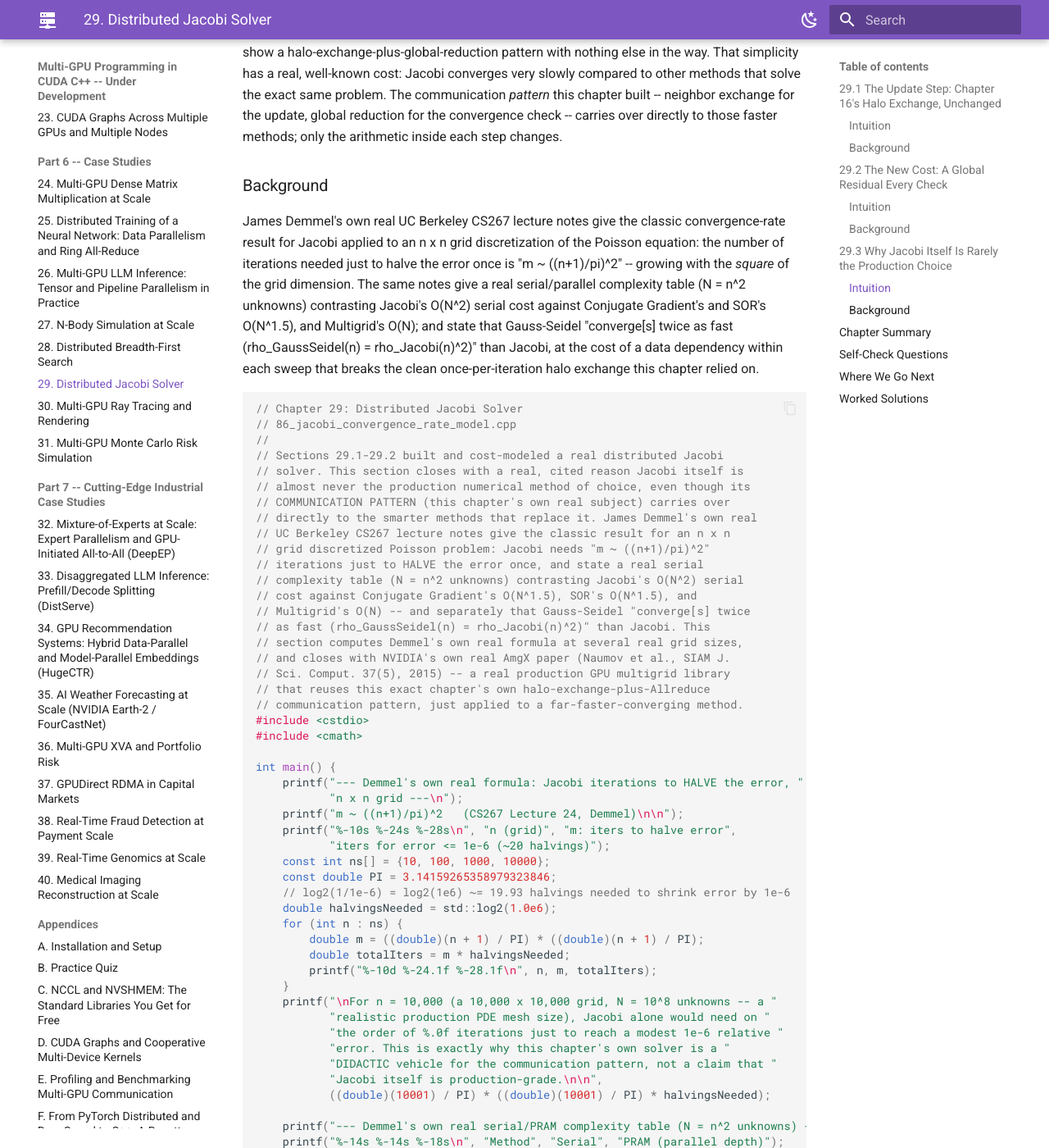
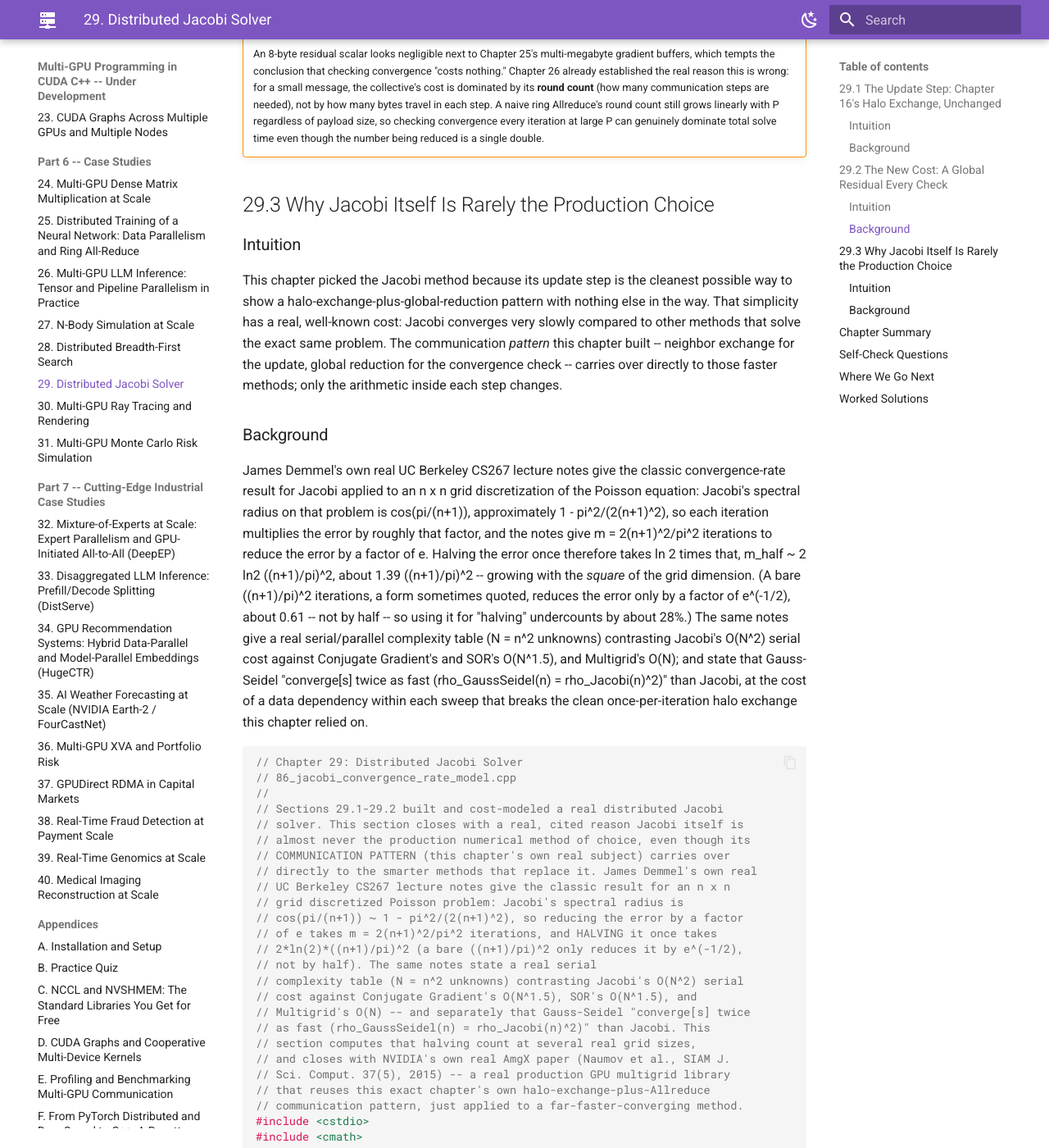
Before and after one commit to MaximumBeings/multi_gpu_cuda_from_scratch, an MkDocs documentation site: the page built from docs/part6/29-distributed-jacobi-solver.md, in a window 1280 px wide and 1400 px high, scrolled down 10547 px. Shown: the whole window at 82% size. Built offline with MkDocs 1.6.1 and Material for MkDocs 9.7.7, drawn with Linux system fonts in a browser that asks for light colours; some of the changed text lies outside the part shown.

Commit message:
Ch29: fix NVIDIA jacobi.cpp periodicity, Jacobi halving formula, Ch25 citation
29.1: NVIDIA's jacobi.cpp neighbors wrap around (periodic in y); Ch16 and
this chapter are non-periodic -- prose and file 84 comment now say so.
29.2: halving the error takes 2ln2((n+1)/pi)^2 iterations, not
((n+1)/pi)^2; file 86 and its locked table recomputed (~1.386x higher).
Drops the citation of Chapter 25's (now-fixed) one-bit mismatch; Ch29's own
partial-sum mismatch stands on its own. 29.4: adds H1, drops unused
Theorem 1.10 citation.

Co-Authored-By: Claude Opus 5.5 <noreply@anthropic.com>
Claude-Session: https://claude.ai/code/session_01SjVZiZafTBfUu7vxGWXekF

````diff
--- a/docs/part6/29-distributed-jacobi-solver.md
+++ b/docs/part6/29-distributed-jacobi-solver.md
@@ -1,6 +1,8 @@
+# Chapter 29: Distributed Jacobi Solver
+
 **What you will understand after reading this chapter:** why solving a linear system with the Jacobi iterative method, distributed across many devices, needs almost exactly the same halo exchange this book built in Chapter 16 for a plain stencil update -- and exactly one genuinely new ingredient on top of it: a global residual-norm reduction to decide when the solver is done. You will see that new ingredient built, verified, and cost-modeled, including a real floating-point subtlety it introduces that the halo exchange itself does not have.
 
-**What you need to know first:** Chapter 16's row-strip domain decomposition and fixed top/bottom halo exchange; Chapter 8's caution about floating-point reduction order; Chapter 9's ring collective round-count model; Chapter 11's ring-vs-tree contrast; Chapter 25's own real one-bit floating-point mismatch inside a collective.
+**What you need to know first:** Chapter 16's row-strip domain decomposition and fixed top/bottom halo exchange; Chapter 8's caution about floating-point reduction order; Chapter 9's ring collective round-count model; Chapter 11's ring-vs-tree contrast.
 
 ---
 
@@ -36,7 +38,7 @@ Picture a distributed 2D grid again, split into horizontal strips, one strip per
 
 ### Background
 
-NVIDIA's own real MPI Jacobi solver (`multi-gpu-programming-models/mpi/jacobi.cpp`) computes the same fixed neighbor pair Chapter 16 used:
+NVIDIA's own real MPI Jacobi solver (`multi-gpu-programming-models/mpi/jacobi.cpp`) uses the same row-strip, top/bottom-only halo exchange shape Chapter 16 used -- with one real difference in how it picks neighbors:
 
 ```
 const int top = rank > 0 ? rank - 1 : (size - 1);
@@ -49,16 +51,21 @@ MPI_CALL(MPI_Sendrecv(a_new + (iy_end - 1) * nx, nx, MPI_REAL_TYPE, bottom, 0,
                       MPI_STATUS_IGNORE));
 ```
 
-This file's own host-side simulation builds the same shape: P ranks, each owning a contiguous row-strip of a discretized 2D Poisson grid (interior size NY x NX, constant forcing term, zero Dirichlet boundary), exchanging only top/bottom halo rows every iteration, for a fixed 40 iterations. It then checks the assembled distributed grid against a single-process reference **exactly**, cell by cell -- because, exactly as in Chapter 16, each cell's own update touches the same four old neighbor values in the same fixed order regardless of how the grid happens to be partitioned. It goes one step further than Chapter 16 did: it also computes the *global residual norm* two different ways -- once as a single flat pass over the whole grid (the reference), and once as P separate per-rank partial sums that are only combined at the very end (modeling `MPI_Allreduce(..., MPI_SUM, ...)`, the real call in NVIDIA's own `jacobi.cpp`) -- to check whether that reduction is *also* exact, the way the grid update itself is.
+Read the first two lines carefully: rank 0's `top` is `size - 1`, and the last rank's `bottom` is `(size - 1 + 1) % size = 0`. NVIDIA's neighbor computation wraps around, so the decomposition is *periodic* in y -- every rank, including the edge ranks, exchanges in both directions. Chapter 16's exchange, and this chapter's simulation below, are *non-periodic*: rank 0 has no top neighbor and the last rank has no bottom neighbor, so those edge ranks skip that side of the exchange and keep the fixed (Dirichlet) boundary row instead. The communication shape (one row up, one row down, every iteration) is the same; the boundary treatment is not, and porting either code to the other's problem means changing exactly those two lines.
+
+This file's own host-side simulation builds the same row-strip shape, non-periodically: P ranks, each owning a contiguous row-strip of a discretized 2D Poisson grid (interior size NY x NX, constant forcing term, zero Dirichlet boundary), exchanging only top/bottom halo rows every iteration, for a fixed 40 iterations. It then checks the assembled distributed grid against a single-process reference **exactly**, cell by cell -- because, exactly as in Chapter 16, each cell's own update touches the same four old neighbor values in the same fixed order regardless of how the grid happens to be partitioned. It goes one step further than Chapter 16 did: it also computes the *global residual norm* two different ways -- once as a single flat pass over the whole grid (the reference), and once as P separate per-rank partial sums that are only combined at the very end (modeling `MPI_Allreduce(..., MPI_SUM, ...)`, the real call in NVIDIA's own `jacobi.cpp`) -- to check whether that reduction is *also* exact, the way the grid update itself is.
 
 ```cpp
 // Chapter 29: Distributed Jacobi Solver
 // 84_distributed_jacobi_correctness_simulation.cpp
 //
 // Chapter 16's own row-strip domain decomposition and fixed top/bottom-only
-// halo exchange (matching NVIDIA's own real multi-GPU Jacobi example,
-// multi-gpu-programming-models/mpi/jacobi.cpp: "const int top = rank > 0 ?
-// rank - 1 : (size - 1); const int bottom = (rank + 1) % size;") apply
+// halo exchange (the same row-strip shape as NVIDIA's own multi-GPU Jacobi
+// example, multi-gpu-programming-models/mpi/jacobi.cpp -- although that
+// example's neighbors WRAP AROUND, "const int top = rank > 0 ? rank - 1 :
+// (size - 1); const int bottom = (rank + 1) % size;", i.e. periodic in y,
+// while this file, like Chapter 16, is non-periodic: edge ranks skip the
+// exchange on their outer side and keep the Dirichlet boundary) apply
 // almost unchanged to the classic Jacobi ITERATIVE METHOD for solving a
 // linear system (Saad, "Iterative Methods for Sparse Linear Systems", 2nd
 // ed., SIAM 2003, Ch.4 "Basic Iterative Methods") on a discretized 2D
@@ -74,8 +81,8 @@ This file's own host-side simulation builds the same shape: P ranks, each owning
 // as P separate per-rank partial sums later combined (modeling
 // MPI_Allreduce(..., MPI_SUM, ...), the real call in NVIDIA's own
 // jacobi.cpp) -- to check whether that reduction is ALSO bit-exact, or
-// whether it runs into the same floating-point non-associativity this
-// book's own Chapter 8 and Chapter 25 already found for other collectives.
+// whether it runs into the floating-point non-associativity Chapter 8
+// cautioned about.
 #include <cstdio>
 #include <vector>
 #include <cmath>
@@ -260,7 +267,7 @@ P      grid EXACT match?    residual norm (per-rank sums) norm match?
 12     YES                  1.3874786747088719           NO
 ```
 
-The grid itself matches bit-for-bit at every P, exactly as Chapter 16 predicted: the update step's communication pattern and per-cell arithmetic are unchanged by partitioning. But the residual norm does **not** match at P > 1 -- it differs in the last printed digit (`...088721` vs `...088719`). This is not a bug in this file; it is Chapter 8's own non-associativity caution and Chapter 25's own real one-bit mismatch, showing up again here for a completely different reason: summing P separate partial sums and then adding those partial sums together is a different sequence of rounding steps than summing the same values in one flat pass, even though the *set* of values and their *order* along the grid are identical. Section 29.2 explains why this is the real, structural difference between the halo exchange (exact regardless of P) and the residual Allreduce (not exact, in general, once P > 1).
+The grid itself matches bit-for-bit at every P, exactly as Chapter 16 predicted: the update step's communication pattern and per-cell arithmetic are unchanged by partitioning. But the residual norm does **not** match at P > 1 -- it differs in the last printed digit (`...088721` vs `...088719`). This is not a bug in this file; it is Chapter 8's own non-associativity caution showing up for real, and it stands on its own as a genuine example (Chapter 25's correctly-implemented ring all-reduce, by contrast, was bit-identical across replicas by construction -- there, the one-bit drift appeared only in a deliberately wrong contrast): summing P separate partial sums and then adding those partial sums together is a different sequence of rounding steps than summing the same values in one flat pass, even though the *set* of values and their *order* along the grid are identical. Section 29.2 explains why this is the real, structural difference between the halo exchange (exact regardless of P) and the residual Allreduce (not exact, in general, once P > 1).
 
 !!! warning "[COMMON TRAP] Assuming a distributed reduction is exact just because the underlying update was"
     Chapter 16's halo exchange and this chapter's update step are exact at every P because each cell's own arithmetic touches a *fixed, small set of operands in a fixed order*, and partitioning never changes that order. A global sum-reduction is different: partitioning changes *how the terms are grouped* before they're added, and floating-point addition is not associative -- `(a+b)+(c+d)` and `((a+b)+c)+d` can differ in their last bit even though both equal the same real number mathematically. Never assume a residual norm, loss value, or other reduced scalar will reproduce bit-for-bit across different rank counts; if exact reproducibility across P is a requirement (e.g., for a regression test), the reduction order itself must be fixed, not just the operand set.
@@ -438,7 +445,7 @@ This chapter picked the Jacobi method because its update step is the cleanest po
 
 ### Background
 
-James Demmel's own real UC Berkeley CS267 lecture notes give the classic convergence-rate result for Jacobi applied to an n x n grid discretization of the Poisson equation: the number of iterations needed just to halve the error once is "m ~ ((n+1)/pi)^2" -- growing with the *square* of the grid dimension. The same notes give a real serial/parallel complexity table (N = n^2 unknowns) contrasting Jacobi's O(N^2) serial cost against Conjugate Gradient's and SOR's O(N^1.5), and Multigrid's O(N); and state that Gauss-Seidel "converge[s] twice as fast (rho_GaussSeidel(n) = rho_Jacobi(n)^2)" than Jacobi, at the cost of a data dependency within each sweep that breaks the clean once-per-iteration halo exchange this chapter relied on.
+James Demmel's own real UC Berkeley CS267 lecture notes give the classic convergence-rate result for Jacobi applied to an n x n grid discretization of the Poisson equation: Jacobi's spectral radius on that problem is cos(pi/(n+1)), approximately 1 - pi^2/(2(n+1)^2), so each iteration multiplies the error by roughly that factor, and the notes give m = 2(n+1)^2/pi^2 iterations to reduce the error by a factor of e. Halving the error once therefore takes ln 2 times that, m_half ~ 2 ln2 ((n+1)/pi)^2, about 1.39 ((n+1)/pi)^2 -- growing with the *square* of the grid dimension. (A bare ((n+1)/pi)^2 iterations, a form sometimes quoted, reduces the error only by a factor of e^(-1/2), about 0.61 -- not by half -- so using it for "halving" undercounts by about 28%.) The same notes give a real serial/parallel complexity table (N = n^2 unknowns) contrasting Jacobi's O(N^2) serial cost against Conjugate Gradient's and SOR's O(N^1.5), and Multigrid's O(N); and state that Gauss-Seidel "converge[s] twice as fast (rho_GaussSeidel(n) = rho_Jacobi(n)^2)" than Jacobi, at the cost of a data dependency within each sweep that breaks the clean once-per-iteration halo exchange this chapter relied on.
 
 ```cpp
 // Chapter 29: Distributed Jacobi Solver
@@ -450,13 +457,16 @@ James Demmel's own real UC Berkeley CS267 lecture notes give the classic converg
 // COMMUNICATION PATTERN (this chapter's own real subject) carries over
 // directly to the smarter methods that replace it. James Demmel's own real
 // UC Berkeley CS267 lecture notes give the classic result for an n x n
-// grid discretized Poisson problem: Jacobi needs "m ~ ((n+1)/pi)^2"
-// iterations just to HALVE the error once, and state a real serial
+// grid discretized Poisson problem: Jacobi's spectral radius is
+// cos(pi/(n+1)) ~ 1 - pi^2/(2(n+1)^2), so reducing the error by a factor
+// of e takes m = 2(n+1)^2/pi^2 iterations, and HALVING it once takes
+// 2*ln(2)*((n+1)/pi)^2 (a bare ((n+1)/pi)^2 only reduces it by e^(-1/2),
+// not by half). The same notes state a real serial
 // complexity table (N = n^2 unknowns) contrasting Jacobi's O(N^2) serial
 // cost against Conjugate Gradient's O(N^1.5), SOR's O(N^1.5), and
 // Multigrid's O(N) -- and separately that Gauss-Seidel "converge[s] twice
 // as fast (rho_GaussSeidel(n) = rho_Jacobi(n)^2)" than Jacobi. This
-// section computes Demmel's own real formula at several real grid sizes,
+// section computes that halving count at several real grid sizes,
 // and closes with NVIDIA's own real AmgX paper (Naumov et al., SIAM J.
 // Sci. Comput. 37(5), 2015) -- a real production GPU multigrid library
 // that reuses this exact chapter's own halo-exchange-plus-Allreduce
@@ -465,9 +475,9 @@ James Demmel's own real UC Berkeley CS267 lecture notes give the classic converg
 #include <cmath>
 
 int main() {
-    printf("--- Demmel's own real formula: Jacobi iterations to HALVE the error, "
-           "n x n grid ---\n");
-    printf("m ~ ((n+1)/pi)^2   (CS267 Lecture 24, Demmel)\n\n");
+    printf("--- Jacobi iterations to HALVE the error, n x n grid ---\n");
+    printf("rho_Jacobi = cos(pi/(n+1)) ~ 1 - pi^2/(2(n+1)^2)  (Demmel, CS267)\n");
+    printf("m_half ~ 2*ln(2)*((n+1)/pi)^2\n\n");
     printf("%-10s %-24s %-28s\n", "n (grid)", "m: iters to halve error",
            "iters for error <= 1e-6 (~20 halvings)");
     const int ns[] = {10, 100, 1000, 10000};
@@ -475,7 +485,7 @@ int main() {
     // log2(1/1e-6) = log2(1e6) ~= 19.93 halvings needed to shrink error by 1e-6
     double halvingsNeeded = std::log2(1.0e6);
     for (int n : ns) {
-        double m = ((double)(n + 1) / PI) * ((double)(n + 1) / PI);
+        double m = 2.0 * std::log(2.0) * ((double)(n + 1) / PI) * ((double)(n + 1) / PI);
         double totalIters = m * halvingsNeeded;
         printf("%-10d %-24.1f %-28.1f\n", n, m, totalIters);
     }
@@ -485,7 +495,8 @@ int main() {
            "error. This is exactly why this chapter's own solver is a "
            "DIDACTIC vehicle for the communication pattern, not a claim that "
            "Jacobi itself is production-grade.\n\n",
-           ((double)(10001) / PI) * ((double)(10001) / PI) * halvingsNeeded);
+           2.0 * std::log(2.0) * ((double)(10001) / PI) * ((double)(10001) / PI) *
+               halvingsNeeded);
 
     printf("--- Demmel's own real serial/PRAM complexity table (N = n^2 unknowns) ---\n");
     printf("%-14s %-14s %-18s\n", "Method", "Serial", "PRAM (parallel depth)");
@@ -529,16 +540,17 @@ g++ -O2 86_jacobi_convergence_rate_model.cpp -o 86_jacobi_convergence_rate_model
 ```
 
 ```text
---- Demmel's own real formula: Jacobi iterations to HALVE the error, n x n grid ---
-m ~ ((n+1)/pi)^2   (CS267 Lecture 24, Demmel)
+--- Jacobi iterations to HALVE the error, n x n grid ---
+rho_Jacobi = cos(pi/(n+1)) ~ 1 - pi^2/(2(n+1)^2)  (Demmel, CS267)
+m_half ~ 2*ln(2)*((n+1)/pi)^2
 
 n (grid)   m: iters to halve error  iters for error <= 1e-6 (~20 halvings)
-10         12.3                     244.4
-100        1033.6                   20600.8
-1000       101523.9                 2023531.1
-10000      10134144.9               201989403.8
+10         17.0                     338.8
+100        1432.8                   28558.8
+1000       140742.0                 2805209.8
+10000      14048907.9               280016771.4
 
-For n = 10,000 (a 10,000 x 10,000 grid, N = 10^8 unknowns -- a realistic production PDE mesh size), Jacobi alone would need on the order of 201989404 iterations just to reach a modest 1e-6 relative error. This is exactly why this chapter's own solver is a DIDACTIC vehicle for the communication pattern, not a claim that Jacobi itself is production-grade.
+For n = 10,000 (a 10,000 x 10,000 grid, N = 10^8 unknowns -- a realistic production PDE mesh size), Jacobi alone would need on the order of 280016771 iterations just to reach a modest 1e-6 relative error. This is exactly why this chapter's own solver is a DIDACTIC vehicle for the communication pattern, not a claim that Jacobi itself is production-grade.
 
 --- Demmel's own real serial/PRAM complexity table (N = n^2 unknowns) ---
 Method         Serial         PRAM (parallel depth)
@@ -570,7 +582,7 @@ Jacobi's own real slowness (Demmel):        What production solvers actually do:
 
 ## Chapter Summary
 
-Distributed Jacobi combines two ingredients this book already built separately: Chapter 16's fixed-neighbor halo exchange for the local update step, verified in Section 29.1 to still be bit-exact across every partition tested, and a global residual-norm Allreduce -- the first genuinely new requirement an *iterative solver* adds on top of a fixed-step stencil sweep. Section 29.1 showed that the update step's exactness does not automatically extend to the reduction: summing the residual as P separate partial sums, then combining them, produced a real one-bit mismatch against a single flat pass, for the same non-associativity reason Chapter 8 and Chapter 25 already documented. Section 29.2 quantified the reduction's real cost using Chapter 9's round-count model and Chapter 11's ring-vs-tree contrast, and showed -- using NVIDIA's own real `-nccheck` tunable and PETSc's own real statement about large-P reduction cost -- that checking convergence every K iterations divides the reduction's total overhead by K. Section 29.3 closed with Demmel's own real convergence-rate formula, showing Jacobi's O(N^2) serial complexity makes it impractical at production grid sizes, and pointed to NVIDIA's own real AmgX library as a production successor that reuses this exact communication pattern around a faster-converging method.
+Distributed Jacobi combines two ingredients this book already built separately: Chapter 16's fixed-neighbor halo exchange for the local update step, verified in Section 29.1 to still be bit-exact across every partition tested, and a global residual-norm Allreduce -- the first genuinely new requirement an *iterative solver* adds on top of a fixed-step stencil sweep. Section 29.1 showed that the update step's exactness does not automatically extend to the reduction: summing the residual as P separate partial sums, then combining them, produced a real one-bit mismatch against a single flat pass, for the non-associativity reason Chapter 8 cautioned about -- a genuine, verified instance of that caution in this book. Section 29.2 quantified the reduction's real cost using Chapter 9's round-count model and Chapter 11's ring-vs-tree contrast, and showed -- using NVIDIA's own real `-nccheck` tunable and PETSc's own real statement about large-P reduction cost -- that checking convergence every K iterations divides the reduction's total overhead by K. Section 29.3 closed with the Jacobi convergence rate from Demmel's notes (about 2 ln2 ((n+1)/pi)^2 iterations per halving of the error), showing Jacobi's O(N^2) serial complexity makes it impractical at production grid sizes, and pointed to NVIDIA's own real AmgX library as a production successor that reuses this exact communication pattern around a faster-converging method.
 
 ## Self-Check Questions
 
````
Also changed, not shown: other parts of docs/part6/29-distributed-jacobi-solver.md (+2 -2 lines), 2 other files.
